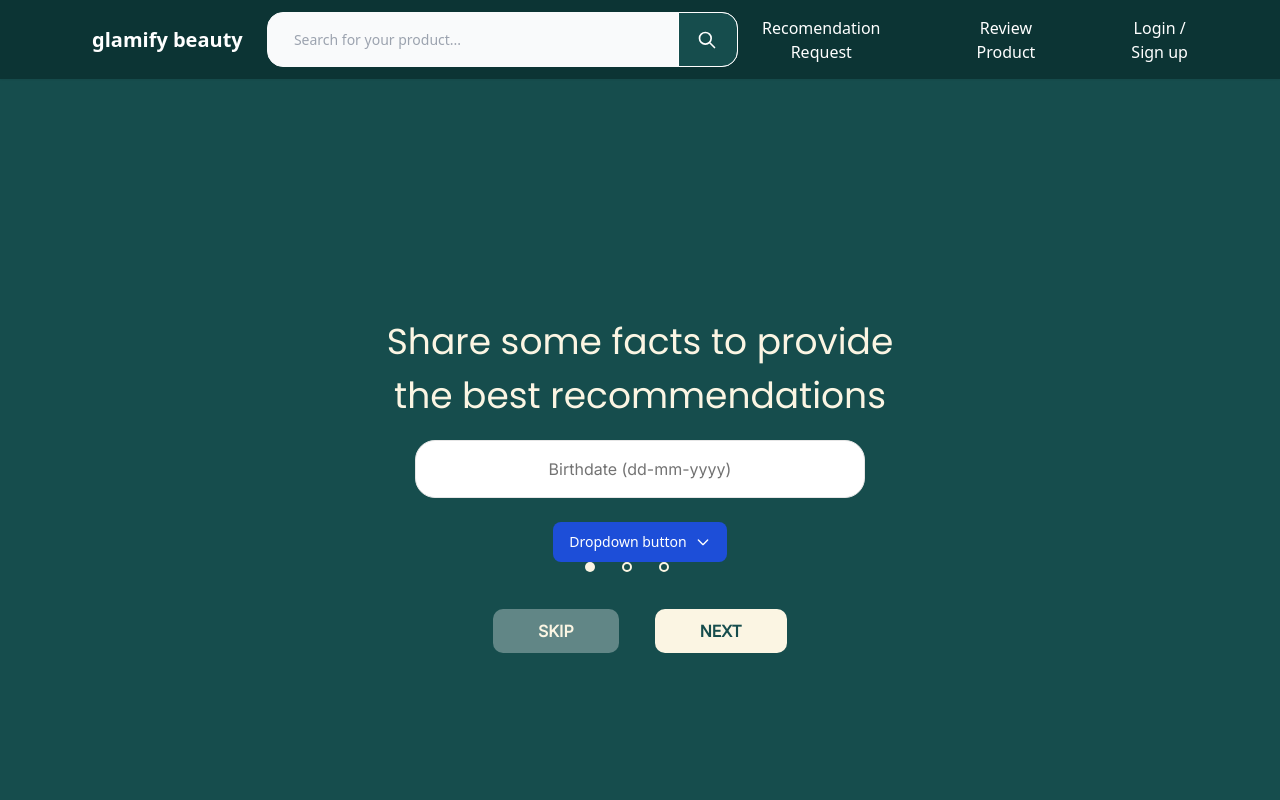
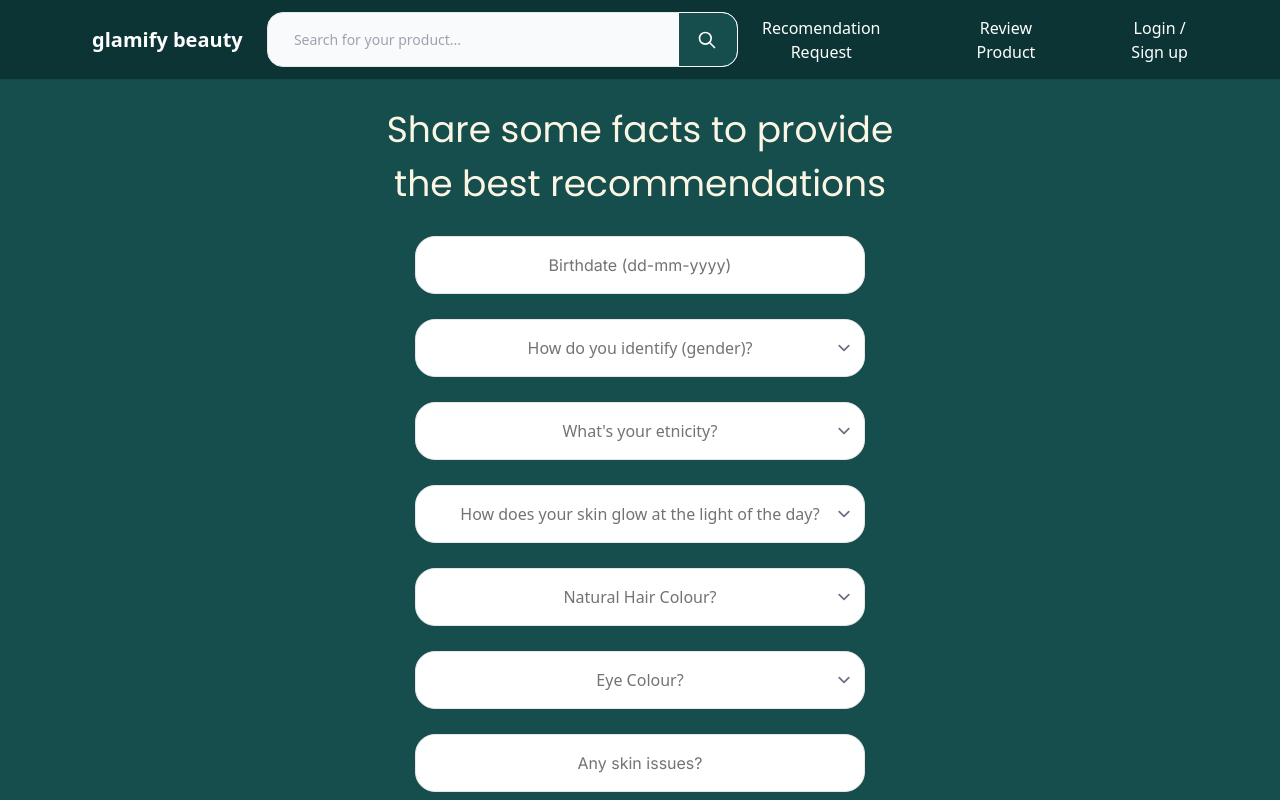
Before and after one commit to fahmiSD/glamify, a Nuxt app: page /survey2 in a window 1280 px wide. Shown: the top 800 px of the page. Built offline with nearby package versions, Linux system fonts and the light colour scheme.

Commit message:
update survey 2

```diff
--- a/layouts/default.vue
+++ b/layouts/default.vue
@@ -9,7 +9,7 @@
               <input
                 type="search"
                 id="search-dropdown"
-                class="block p-2.5 pl-[26px] w-full h-[55px] z-20 text-sm text-gray-900 bg-gray-50 rounded-2xl border-gray-50 border focus:outline-none ring-inset focus:ring focus:ring-[#164D4D]"
+                class="block p-2.5 pl-[26px] w-full h-[55px] z-20 text-sm text-gray-900 bg-gray-50 rounded-2xl border border-[#E6E6E6] focus:outline-none focus:border-[#164D4D] ring-inset focus:ring focus:ring-[#164D4D]"
                 placeholder="Search for your product..."
                 required
               />
--- a/nuxt.config.ts
+++ b/nuxt.config.ts
@@ -117,6 +117,9 @@ export default defineNuxtConfig({
           type: "text/javascript",
         },
       ],
+      bodyAttrs: {
+        class: "bg-green",
+      },
     },
   },
   googleFonts: {
--- a/pages/login.vue
+++ b/pages/login.vue
@@ -6,7 +6,7 @@
       </div>
       <div class="flex justify-center items-center">
         <input
-          class="w-[450px] h-[58px] mb-[24px] rounded-[20px] bg-[#164D4D] border border-[#E6E6E6] focus:outline-none ring-inset focus:ring focus:ring-[#FBF5E3] text-center text-[#FBF5E3] placeholder:font-inter placeholder:text-center placeholder:text-[#FBF5E3]"
+          class="w-[450px] h-[58px] mb-[24px] rounded-[20px] bg-[#164D4D] border border-[#E6E6E6] focus:outline-none ring-inset focus:border-[#FBF5E3] focus:ring focus:ring-[#FBF5E3] text-center text-[#FBF5E3] placeholder:font-inter placeholder:text-center placeholder:text-[#FBF5E3]"
           placeholder="Email or Username"
           required
         />
@@ -14,7 +14,7 @@
       <div class="flex justify-center items-center">
         <input
           type="password"
-          class="w-[450px] h-[58px] mb-[24px] rounded-[20px] bg-[#164D4D] border border-[#E6E6E6] focus:outline-none ring-inset focus:ring focus:ring-[#FBF5E3] text-center text-[#FBF5E3] placeholder:font-inter placeholder:text-center placeholder:text-[#FBF5E3]"
+          class="w-[450px] h-[58px] mb-[24px] rounded-[20px] bg-[#164D4D] border border-[#E6E6E6] focus:outline-none ring-inset focus:border-[#FBF5E3] focus:ring focus:ring-[#FBF5E3] text-center text-[#FBF5E3] placeholder:font-inter placeholder:text-center placeholder:text-[#FBF5E3]"
           placeholder="Password"
           required
         />
--- a/pages/signup.vue
+++ b/pages/signup.vue
@@ -6,7 +6,7 @@
       </div>
       <div class="flex justify-center items-center">
         <input
-          class="w-[450px] h-[58px] mb-[24px] rounded-[20px] bg-[#164D4D] border border-[#E6E6E6] focus:outline-none ring-inset focus:ring focus:ring-[#FBF5E3] text-center text-[#FBF5E3] placeholder:font-inter placeholder:text-center placeholder:text-[#FBF5E3]"
+          class="w-[450px] h-[58px] mb-[24px] rounded-[20px] bg-[#164D4D] border border-[#E6E6E6] focus:outline-none ring-inset focus:ring focus:ring-[#FBF5E3] focus:border-[#FBF5E3] text-center text-[#FBF5E3] placeholder:font-inter placeholder:text-center placeholder:text-[#FBF5E3]"
           placeholder="Name"
           required
         />
@@ -14,14 +14,14 @@
       <div class="flex justify-center items-center">
         <input
           type="email"
-          class="w-[450px] h-[58px] mb-[24px] rounded-[20px] bg-[#164D4D] border border-[#E6E6E6] focus:outline-none ring-inset focus:ring focus:ring-[#FBF5E3] text-center text-[#FBF5E3] placeholder:font-inter placeholder:text-center placeholder:text-[#FBF5E3]"
+          class="w-[450px] h-[58px] mb-[24px] rounded-[20px] bg-[#164D4D] border border-[#E6E6E6] focus:outline-none ring-inset focus:ring focus:ring-[#FBF5E3] focus:border-[#FBF5E3] text-center text-[#FBF5E3] placeholder:font-inter placeholder:text-center placeholder:text-[#FBF5E3]"
           placeholder="Email"
           required
         />
       </div>
       <div class="flex justify-center items-center">
         <input
-          class="w-[450px] h-[58px] mb-[24px] rounded-[20px] bg-[#164D4D] border border-[#E6E6E6] focus:outline-none ring-inset focus:ring focus:ring-[#FBF5E3] text-center text-[#FBF5E3] placeholder:font-inter placeholder:text-center placeholder:text-[#FBF5E3]"
+          class="w-[450px] h-[58px] mb-[24px] rounded-[20px] bg-[#164D4D] border border-[#E6E6E6] focus:outline-none ring-inset focus:ring focus:ring-[#FBF5E3] focus:border-[#FBF5E3] text-center text-[#FBF5E3] placeholder:font-inter placeholder:text-center placeholder:text-[#FBF5E3]"
           placeholder="Username"
           required
         />
@@ -29,7 +29,7 @@
       <div class="flex justify-center items-center">
         <input
           type="password"
-          class="w-[450px] h-[58px] mb-[46px] rounded-[20px] bg-[#164D4D] border border-[#E6E6E6] focus:outline-none ring-inset focus:ring focus:ring-[#FBF5E3] text-center text-[#FBF5E3] placeholder:font-inter placeholder:text-center placeholder:text-[#FBF5E3]"
+          class="w-[450px] h-[58px] mb-[46px] rounded-[20px] bg-[#164D4D] border border-[#E6E6E6] focus:outline-none ring-inset focus:ring focus:ring-[#FBF5E3] focus:border-[#FBF5E3] text-center text-[#FBF5E3] placeholder:font-inter placeholder:text-center placeholder:text-[#FBF5E3]"
           placeholder="Password"
           required
         />
--- a/pages/survey1.vue
+++ b/pages/survey1.vue
@@ -1,26 +1,26 @@
 <template>
-  <div class="flex flex-col justify-center items-center h-screen">
+  <div class="flex flex-col justify-center items-center h-screen mt-[25px]">
     <form>
       <div>
         <p class="font-poppins text-[36px] text-[#FBF5E3] mb-[17px] text-center">External factors<br />affecting your skin</p>
       </div>
       <div class="flex justify-center items-center">
         <input
-          class="w-[450px] h-[58px] mb-[24px] rounded-[20px] bg-[##F9F9F9] border border-[#E6E6E6] focus:outline-none ring-inset focus:ring focus:ring-[#207a7a] text-center text-[#131414] placeholder:font-inter placeholder:text-center placeholder:text-[#737373]"
+          class="w-[450px] h-[58px] mb-[24px] rounded-[20px] bg-[##F9F9F9] border border-[#E6E6E6] focus:outline-none ring-inset focus:ring focus:ring-[#207a7a] text-center text-[#737373] placeholder:font-inter placeholder:text-center placeholder:text-[#737373]"
           placeholder="City (sun exposure, pollution)"
           required
         />
       </div>
       <div class="flex justify-center items-center">
         <input
-          class="w-[450px] h-[58px] mb-[24px] rounded-[20px] bg-[##F9F9F9] border border-[#E6E6E6] focus:outline-none ring-inset focus:ring focus:ring-[#207a7a] text-center text-[#131414] placeholder:font-inter placeholder:text-center placeholder:text-[#737373]"
+          class="w-[450px] h-[58px] mb-[24px] rounded-[20px] bg-[##F9F9F9] border border-[#E6E6E6] focus:outline-none ring-inset focus:ring focus:ring-[#207a7a] text-center text-[#737373] placeholder:font-inter placeholder:text-center placeholder:text-[#737373]"
           placeholder="What type of activity do you develop?"
           required
         />
       </div>
       <div class="flex justify-center items-center">
         <input
-          class="w-[450px] h-[58px] mb-[31px] rounded-[20px] bg-[##F9F9F9] border border-[#E6E6E6] focus:outline-none ring-inset focus:ring focus:ring-[#207a7a] text-center text-[#131414] placeholder:font-inter placeholder:text-center placeholder:text-[#737373]"
+          class="w-[450px] h-[58px] mb-[31px] rounded-[20px] bg-[##F9F9F9] border border-[#E6E6E6] focus:outline-none ring-inset focus:ring focus:ring-[#207a7a] text-center text-[#737373] placeholder:font-inter placeholder:text-center placeholder:text-[#737373]"
           placeholder="Do you hydrate frequently?"
           required
         />
@@ -67,15 +67,15 @@
       </div>
 
       <div class="mb-[47px] flex justify-center">
-        <div class="w-[10px] h-[10px] bg-[#FBF5E3] rounded-full mr-[27px]"></div>
+        <div class="w-[10px] h-[10px] bg-[#FBF5E3] rounded-full ml-[17px] mr-[27px]"></div>
         <div class="w-[10px] h-[10px] border-solid border-2 border-[#FBF5E3] rounded-full mr-[27px]"></div>
         <div class="w-[10px] h-[10px] border-solid border-2 border-[#FBF5E3] rounded-full mr-[27px]"></div>
       </div>
 
       <div class="text-center">
         <!-- <button type="submit" class="bg-[#FBF5E3] rounded-[10px] w-[119px] h-[40px]"><p class="text-[#164D4D] font-inter font-bold">CHECK EMAIL</p></button> -->
-        <a href="/" class="bg-[#618686] px-[45px] py-[12px] rounded-[10px] w-[119px] h-[40px] text-[#FBF5E3] font-inter font-bold mr-[36px]">SKIP</a>
-        <a href="/survey2" class="bg-[#FBF5E3] px-[45px] py-[12px] rounded-[10px] w-[119px] h-[40px] text-[#164D4D] font-inter font-bold">NEXT</a>
+        <a href="/" class="bg-[#618686] px-[45px] py-[12px] rounded-[10px] w-[119px] h-[40px] text-[#FBF5E3] font-inter font-bold mr-[18px]">SKIP</a>
+        <a href="/survey2" class="bg-[#FBF5E3] px-[45px] py-[12px] rounded-[10px] w-[119px] h-[40px] text-[#164D4D] font-inter font-bold ml-[18px]">NEXT</a>
       </div>
     </form>
   </div>
--- a/pages/survey2.vue
+++ b/pages/survey2.vue
@@ -1,61 +1,106 @@
 <template>
-  <div class="flex flex-col justify-center items-center h-screen">
+  <div class="flex flex-col justify-center items-center h-screen mt-[25px] mb-[50px]">
     <form>
       <div>
-        <p class="font-poppins text-[36px] text-[#FBF5E3] mb-[17px] text-center">Share some facts to provide<br />the best recommendations</p>
+        <p class="font-poppins text-[36px] text-[#FBF5E3] mb-[25px] text-center">Share some facts to provide<br />the best recommendations</p>
       </div>
       <div class="flex justify-center items-center">
         <input
+          id="birthday"
           datepicker
           datepicker-autohide
           datepicker-format="dd-mm-yyyy"
           type="text"
-          class="w-[450px] h-[58px] mb-[24px] rounded-[20px] bg-[##F9F9F9] border border-[#E6E6E6] focus:outline-none ring-inset focus:ring focus:ring-[#207a7a] text-center text-[#131414] placeholder:font-inter placeholder:text-center placeholder:text-[#737373]"
+          class="w-[450px] h-[58px] mb-[25px] rounded-[20px] bg-[##F9F9F9] border border-[#E6E6E6] focus:outline-none ring-inset focus:border-[#207a7a] focus:ring focus:ring-[#207a7a] text-center text-[#737373] placeholder:font-inter placeholder:text-center placeholder:text-[#737373]"
           placeholder="Birthdate (dd-mm-yyyy)"
         />
       </div>
 
       <div class="flex justify-center items-center">
-        <button
-          id="dropdownDefaultButton"
-          data-dropdown-toggle="dropdown"
-          class="text-white bg-blue-700 hover:bg-blue-800 focus:ring-4 focus:outline-none focus:ring-blue-300 font-medium rounded-lg text-sm px-4 py-2.5 text-center inline-flex items-center dark:bg-blue-600 dark:hover:bg-blue-700 dark:focus:ring-blue-800"
-          type="button"
+        <select
+          id="Gender"
+          class="w-[450px] h-[58px] mb-[25px] rounded-[20px] bg-[##F9F9F9] border border-[#E6E6E6] focus:outline-none ring-inset focus:border-[#207a7a] focus:ring focus:ring-[#207a7a] text-center text-[#737373] placeholder:font-inter placeholder:text-center placeholder:text-[#737373]"
         >
-          Dropdown button
-          <svg class="w-4 h-4 ml-2" aria-hidden="true" fill="none" stroke="currentColor" viewBox="0 0 24 24" xmlns="http://www.w3.org/2000/svg">
-            <path stroke-linecap="round" stroke-linejoin="round" stroke-width="2" d="M19 9l-7 7-7-7"></path>
-          </svg>
-        </button>
-        <!-- Dropdown menu -->
-        <div id="dropdown" class="z-10 hidden bg-white divide-y divide-gray-100 rounded-lg shadow w-44 dark:bg-gray-700">
-          <ul class="py-2 text-sm text-gray-700 dark:text-gray-200" aria-labelledby="dropdownDefaultButton">
-            <li>
-              <a href="#" class="block px-4 py-2 hover:bg-gray-100 dark:hover:bg-gray-600 dark:hover:text-white">Dashboard</a>
-            </li>
-            <li>
-              <a href="#" class="block px-4 py-2 hover:bg-gray-100 dark:hover:bg-gray-600 dark:hover:text-white">Settings</a>
-            </li>
-            <li>
-              <a href="#" class="block px-4 py-2 hover:bg-gray-100 dark:hover:bg-gray-600 dark:hover:text-white">Earnings</a>
-            </li>
-            <li>
-              <a href="#" class="block px-4 py-2 hover:bg-gray-100 dark:hover:bg-gray-600 dark:hover:text-white">Sign out</a>
-            </li>
-          </ul>
-        </div>
+          <option selected disabled hidden>How do you identify (gender)?</option>
+          <option value="Male">Male</option>
+          <option value="Female">Female</option>
+          <option value="Others">Others</option>
+        </select>
+      </div>
+
+      <div class="flex justify-center items-center">
+        <select
+          id="Etnic"
+          class="w-[450px] h-[58px] mb-[25px] rounded-[20px] bg-[##F9F9F9] border border-[#E6E6E6] focus:outline-none ring-inset focus:border-[#207a7a] focus:ring focus:ring-[#207a7a] text-center text-[#737373] placeholder:font-inter placeholder:text-center placeholder:text-[#737373]"
+        >
+          <option selected disabled hidden>What's your etnicity?</option>
+          <option value="AmericanIndian">American Indian</option>
+          <option value="Asian">Asian</option>
+          <option value="Black">Black</option>
+          <option value="Latino">Latino</option>
+          <option value="NativeHawaiian">Native Hawaiian</option>
+          <option value="White">White</option>
+        </select>
+      </div>
+
+      <div class="flex justify-center items-center">
+        <select
+          id="Skin"
+          class="w-[450px] h-[58px] mb-[25px] rounded-[20px] bg-[##F9F9F9] border border-[#E6E6E6] focus:outline-none ring-inset focus:border-[#207a7a] focus:ring focus:ring-[#207a7a] text-center text-[#737373] placeholder:font-inter placeholder:text-center placeholder:text-[#737373]"
+        >
+          <option selected disabled hidden>How does your skin glow at the light of the day?</option>
+          <option value="AmericanIndian">Dry</option>
+          <option value="Oily">Oily</option>
+          <option value="Normal">Normal</option>
+          <option value="Sensitive">Sensitive</option>
+        </select>
+      </div>
+
+      <div class="flex justify-center items-center">
+        <select
+          id="Hair"
+          class="w-[450px] h-[58px] mb-[25px] rounded-[20px] bg-[##F9F9F9] border border-[#E6E6E6] focus:outline-none ring-inset focus:border-[#207a7a] focus:ring focus:ring-[#207a7a] text-center text-[#737373] placeholder:font-inter placeholder:text-center placeholder:text-[#737373]"
+        >
+          <option selected disabled hidden>Natural Hair Colour?</option>
+          <option value="Black">Black</option>
+          <option value="Brown">Brown</option>
+          <option value="Red">Red</option>
+          <option value="Blonde">Blonde</option>
+          <option value="White">White</option>
+        </select>
+      </div>
+
+      <div class="flex justify-center items-center">
+        <select
+          id="Hair"
+          class="w-[450px] h-[58px] mb-[25px] rounded-[20px] bg-[##F9F9F9] border border-[#E6E6E6] focus:outline-none ring-inset focus:border-[#207a7a] focus:ring focus:ring-[#207a7a] text-center text-[#737373] placeholder:font-inter placeholder:text-center placeholder:text-[#737373]"
+        >
+          <option selected disabled hidden>Eye Colour?</option>
+          <option value="Black">Black</option>
+          <option value="Brown">Brown</option>
+          <option value="Green">Green</option>
+          <option value="Blue">Blue</option>
+        </select>
+      </div>
+
+      <div class="flex justify-center items-center">
+        <input
+          class="w-[450px] h-[58px] mb-[32px] rounded-[20px] bg-[##F9F9F9] border border-[#E6E6E6] focus:outline-none ring-inset focus:ring focus:ring-[#207a7a] text-center text-[#737373] placeholder:font-inter placeholder:text-center placeholder:text-[#737373]"
+          placeholder="Any skin issues?"
+          required
+        />
       </div>
 
       <div class="mb-[47px] flex justify-center">
+        <div class="w-[10px] h-[10px] border-solid border-2 border-[#FBF5E3] rounded-full ml-[17px] mr-[27px]"></div>
         <div class="w-[10px] h-[10px] bg-[#FBF5E3] rounded-full mr-[27px]"></div>
-        <div class="w-[10px] h-[10px] border-solid border-2 border-[#FBF5E3] rounded-full mr-[27px]"></div>
         <div class="w-[10px] h-[10px] border-solid border-2 border-[#FBF5E3] rounded-full mr-[27px]"></div>
       </div>
 
       <div class="text-center">
         <!-- <button type="submit" class="bg-[#FBF5E3] rounded-[10px] w-[119px] h-[40px]"><p class="text-[#164D4D] font-inter font-bold">CHECK EMAIL</p></button> -->
-        <a href="/" class="bg-[#618686] px-[45px] py-[12px] rounded-[10px] w-[119px] h-[40px] text-[#FBF5E3] font-inter font-bold mr-[36px]">SKIP</a>
-        <a href="/survey2" class="bg-[#FBF5E3] px-[45px] py-[12px] rounded-[10px] w-[119px] h-[40px] text-[#164D4D] font-inter font-bold">NEXT</a>
+        <a href="/" class="bg-[#618686] px-[45px] py-[12px] rounded-[10px] w-[119px] h-[40px] text-[#FBF5E3] font-inter font-bold mr-[18px]">SKIP</a>
+        <a href="/survey2" class="bg-[#FBF5E3] px-[45px] py-[12px] rounded-[10px] w-[119px] h-[40px] text-[#164D4D] font-inter font-bold ml-[18px]">NEXT</a>
       </div>
     </form>
   </div>
```
